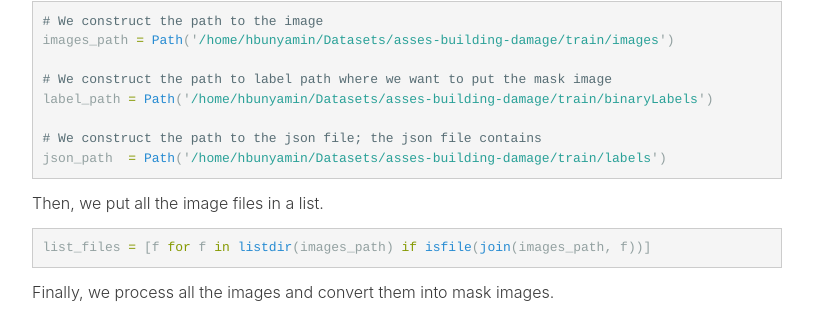
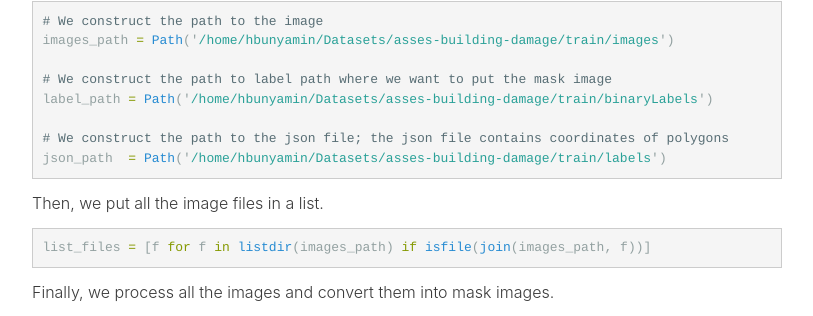
Before and after one commit to jethroGIT/jethrogit.github.io, a Jekyll site: the page built from _posts/computer-vision/2020-03-28-Creating_Masks.md, in a window 1280 px wide and 900 px high, scrolled down 969 px. Shown: the part 129-445 px from the top of the window, without its empty margins (428-1241 px from the left). Built offline with Jekyll 4.4.1, drawn with Linux system fonts in a browser that asks for light colours; comment, search, counter and statistics services are not loaded.

Commit message:
Add 'coordinates of polygons'

````diff
--- a/_posts/computer-vision/2020-03-28-Creating_Masks.md
+++ b/_posts/computer-vision/2020-03-28-Creating_Masks.md
@@ -47,7 +47,7 @@ images_path = Path('/home/hbunyamin/Datasets/asses-building-damage/train/images'
 # We construct the path to label path where we want to put the mask image
 label_path = Path('/home/hbunyamin/Datasets/asses-building-damage/train/binaryLabels')
 
-# We construct the path to the json file; the json file contains
+# We construct the path to the json file; the json file contains coordinates of polygons
 json_path  = Path('/home/hbunyamin/Datasets/asses-building-damage/train/labels')
 ```
 
````
